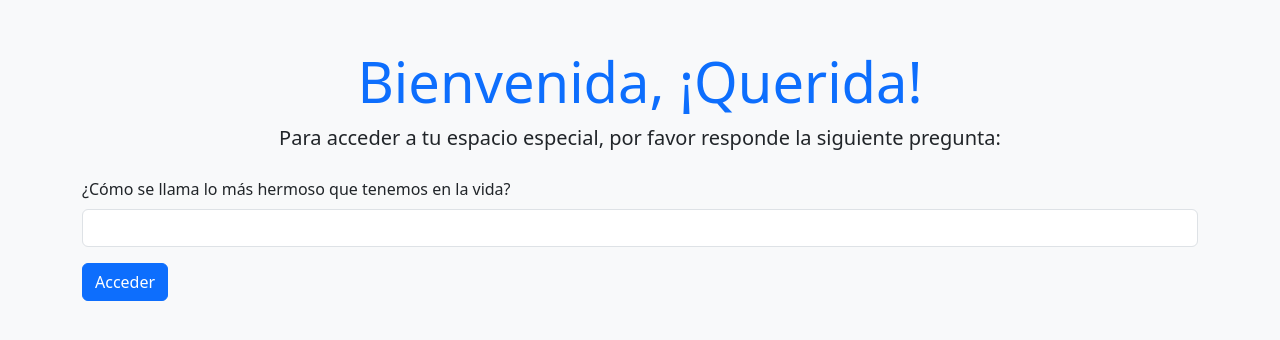
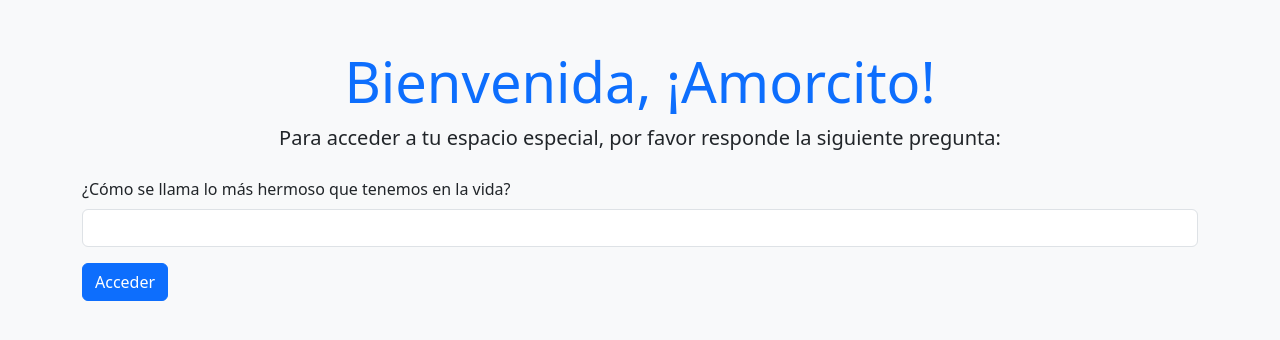
Before and after one commit to LuisVanegasCOL/ProyectoEsposa, a plain HTML site: page index.html in a window 1280 px wide. Drawn offline with nearby package versions, Linux system fonts and the light colour scheme.

Commit message:
done Final

```diff
--- a/index.html
+++ b/index.html
@@ -17,7 +17,7 @@
     <div class="container py-5">
         <!-- Sección de bienvenida con pregunta filtro -->
         <div class="text-center">
-            <h1 class="display-4 text-primary">Bienvenida, ¡Querida!</h1>
+            <h1 class="display-4 text-primary">Bienvenida, ¡Amorcito!</h1>
             <p class="lead">Para acceder a tu espacio especial, por favor responde la siguiente pregunta:</p>
         </div>
 
```
